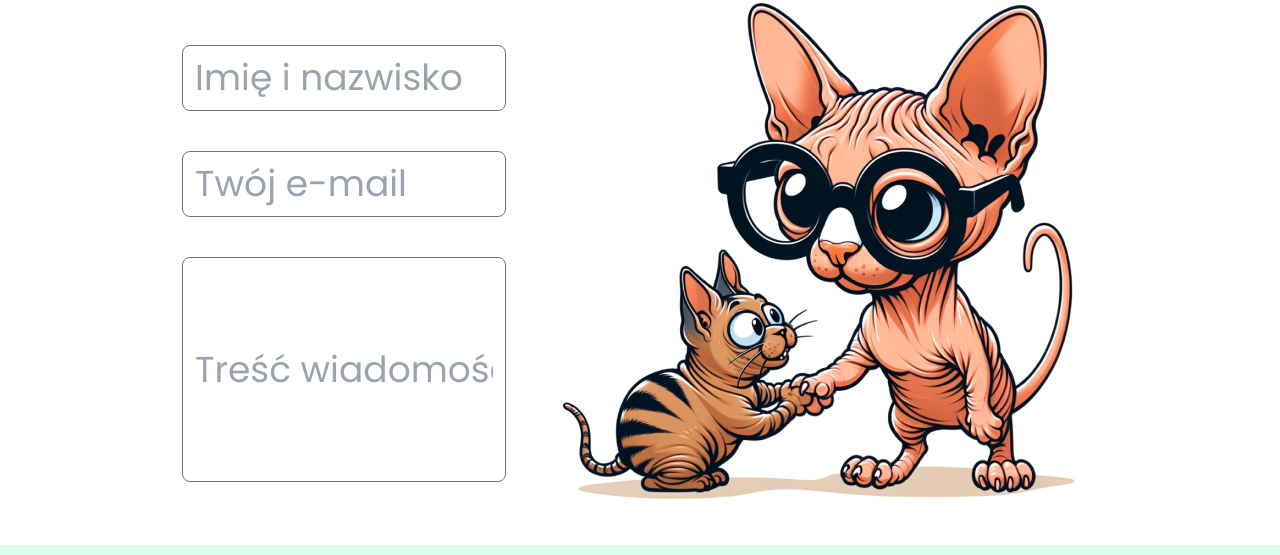
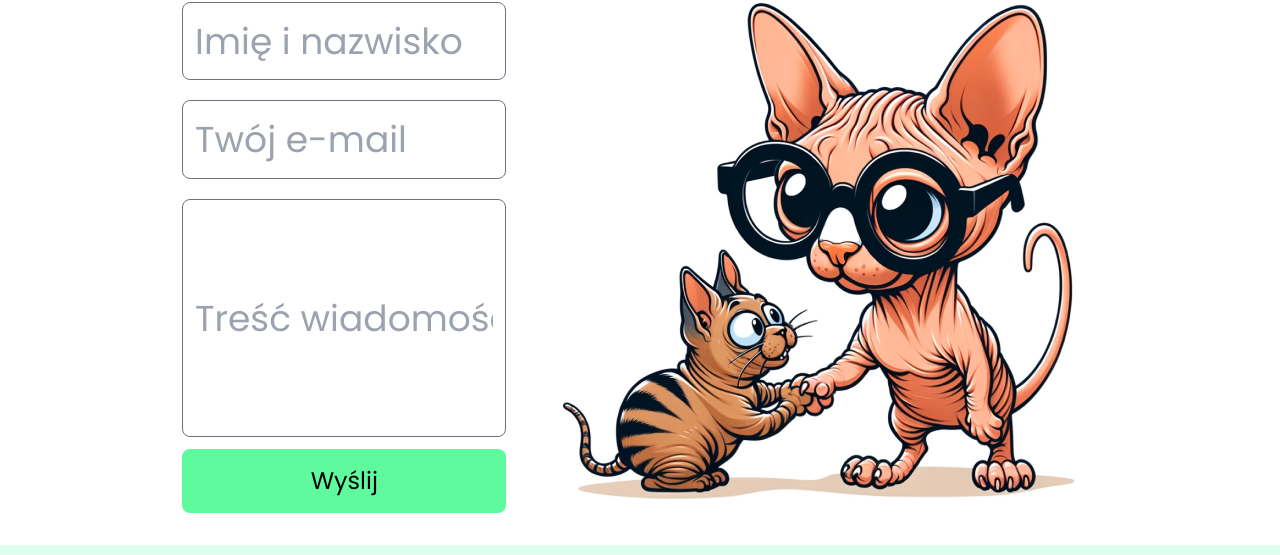
Before and after one commit to Tommy3DE/TheBill, a React (Vite) app: page /pomoc in a window 1280 px wide. Shown: the part 744-1299 px from the top of the page. Built offline with nearby package versions, Linux system fonts and the light colour scheme.

Commit message:
zmiany w formularzu kontaktowym

```diff
--- a/package.json
+++ b/package.json
@@ -10,6 +10,7 @@
     "preview": "vite preview"
   },
   "dependencies": {
+    "@emailjs/browser": "^3.12.1",
     "@szhsin/react-accordion": "^1.2.3",
     "dayjs": "^1.11.10",
     "formik": "^2.4.5",
--- a/src/layout/pages/Pomoc.tsx
+++ b/src/layout/pages/Pomoc.tsx
@@ -1,14 +1,17 @@
 import { useLocation } from 'react-router-dom';
-import { useEffect } from 'react';
+import { FormEvent, useEffect, useRef } from 'react';
 import Navbar from "../Navbar";
 import airplane from "../../assets/icons/airplane.jpg";
 import catHelp from "../../assets/catHelp.jpg";
 import FAQ from "./Pomoc/FAQ";
 import Address from "./Pomoc/Address";
 import Footer from "../Footer";
+import emailjs from '@emailjs/browser';
+
 
 const Pomoc = () => {
   const location = useLocation();
+  const form = useRef<HTMLFormElement | null>(null);
 
   useEffect(() => {
     const searchParams = new URLSearchParams(location.search);
@@ -20,6 +23,21 @@ const Pomoc = () => {
       }
     }
   }, [location]);
+
+  const sendEmail = (e: FormEvent) => {
+    e.preventDefault();
+
+    if (form.current) {
+      emailjs.sendForm('service_j47lvzl', 'template_iuscwh9', form.current, 'jMHcnYi7CJyBcblPz')
+        .then((result) => {
+          console.log(result.text);
+        }, (error) => {
+          console.log(error.text);
+        });
+    }
+  };
+
+
   return (
     <>
       <Navbar />
@@ -43,23 +61,29 @@ const Pomoc = () => {
                 </h2>
               </div>
               <div className="flex lg:flex-row w-full flex-col justify-evenly">
-                <div className="flex flex-col text-xl justify-center lg:w-1/3">
+                <form ref={form} onSubmit={sendEmail} className="flex flex-col text-xl justify-center lg:w-1/3 my-5">
                   <input
                     type="text"
+                    name='user_name'
                     placeholder="Imię i nazwisko"
-                    className="border border-gray-500 rounded-lg text-4xl p-3"
+                    className="border border-gray-500 rounded-lg text-4xl p-3 h-[15%]"
                   />
                   <input
                     type="email"
+                    name='user_mail'
                     placeholder="Twój e-mail"
-                    className="border border-gray-500 rounded-lg text-4xl my-10 p-3"
+                    className="border border-gray-500 rounded-lg text-4xl my-5 p-3 h-[15%]"
                   />
                   <input
                     type="text"
+                    name="user_message"
                     placeholder="Treść wiadomości"
-                    className="border border-gray-500 rounded-lg text-4xl h-2/5 placeholder:align-text-top p-3"
+                    className="border border-gray-500 rounded-lg text-4xl h-[55%] placeholder:align-text-top p-3"
                   />
-                </div>
+                  <button className='text-2xl bg-[#5ffa9d] h-[15%] my-3 rounded-lg hover:font-bold hover:scale-105 hover:text-white '>
+                    Wyślij
+                  </button>
+                </form>
                 <img src={catHelp} alt="catimg" />
               </div>
             </div>
```
Also changed, not shown: 1 other file (tests, documents, lock files or other folders).
